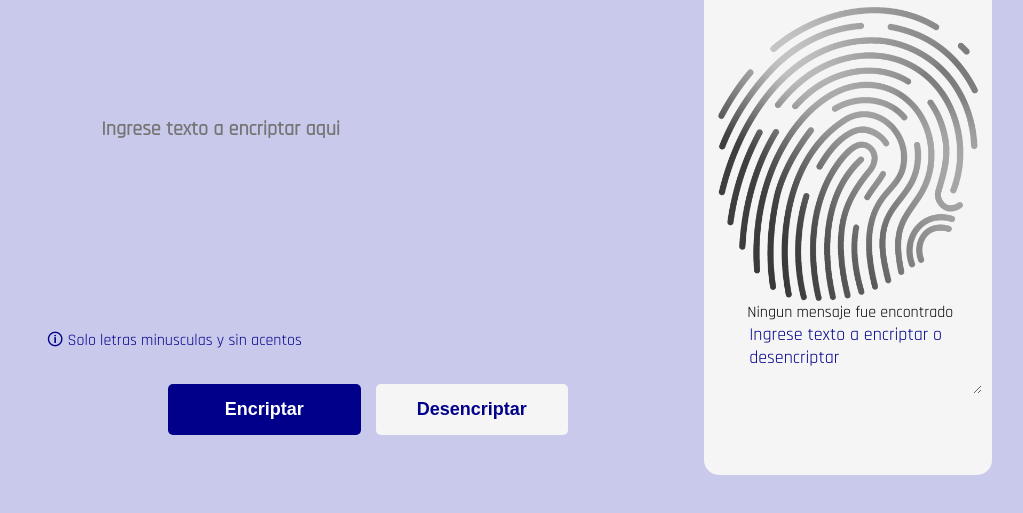
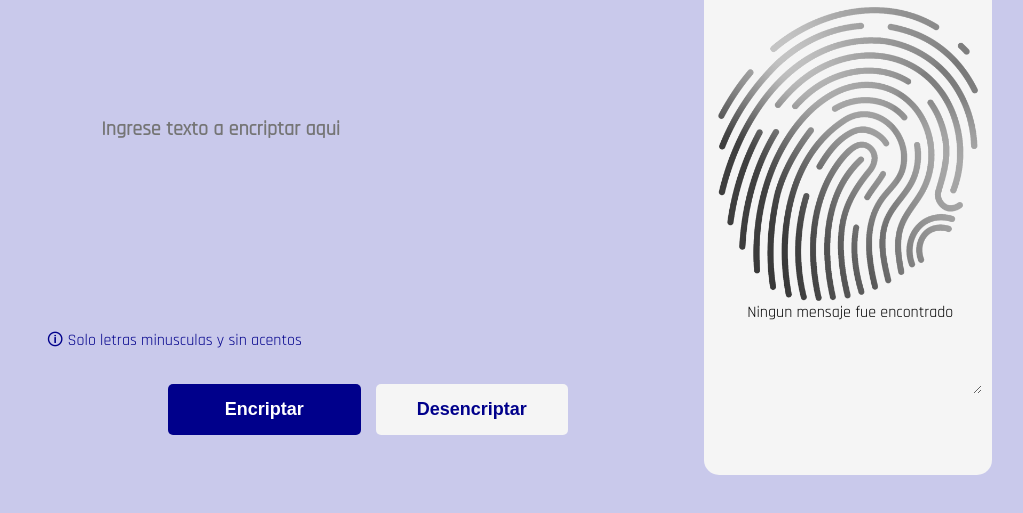
Before and after one commit to WEBTROPOLIS/EncriptadorG5, a plain HTML site: page index.html in a window 1280 px wide. Shown: the part 127-640 px from the top of the page, without its empty margins (128-1151 px from the left). Drawn offline with Linux system fonts and the light colour scheme.

Commit message:
Update index.html texto textarea

```diff
--- a/index.html
+++ b/index.html
@@ -32,7 +32,7 @@
     <div class="panelRight">
         <img src="img/imgBuscar.png" id="buscarImg" class="imgBuscar" alt="imagen de buscar">
         <h1 class="textoDerecho" id="txtDerecho">Ningun mensaje fue encontrado</h1>
-        <textarea name="txtArea" id="textoDerecho2" cols="30" rows="3">Ingrese texto a encriptar o desencriptar</textarea>
+        <textarea name="txtArea" id="textoDerecho2" cols="30" rows="3"></textarea>
         <div class="copyContainer">
             <button id="copiar" type="button" name="button" onclick="copiar()">¡Copiar!</button>
         </div>
```
